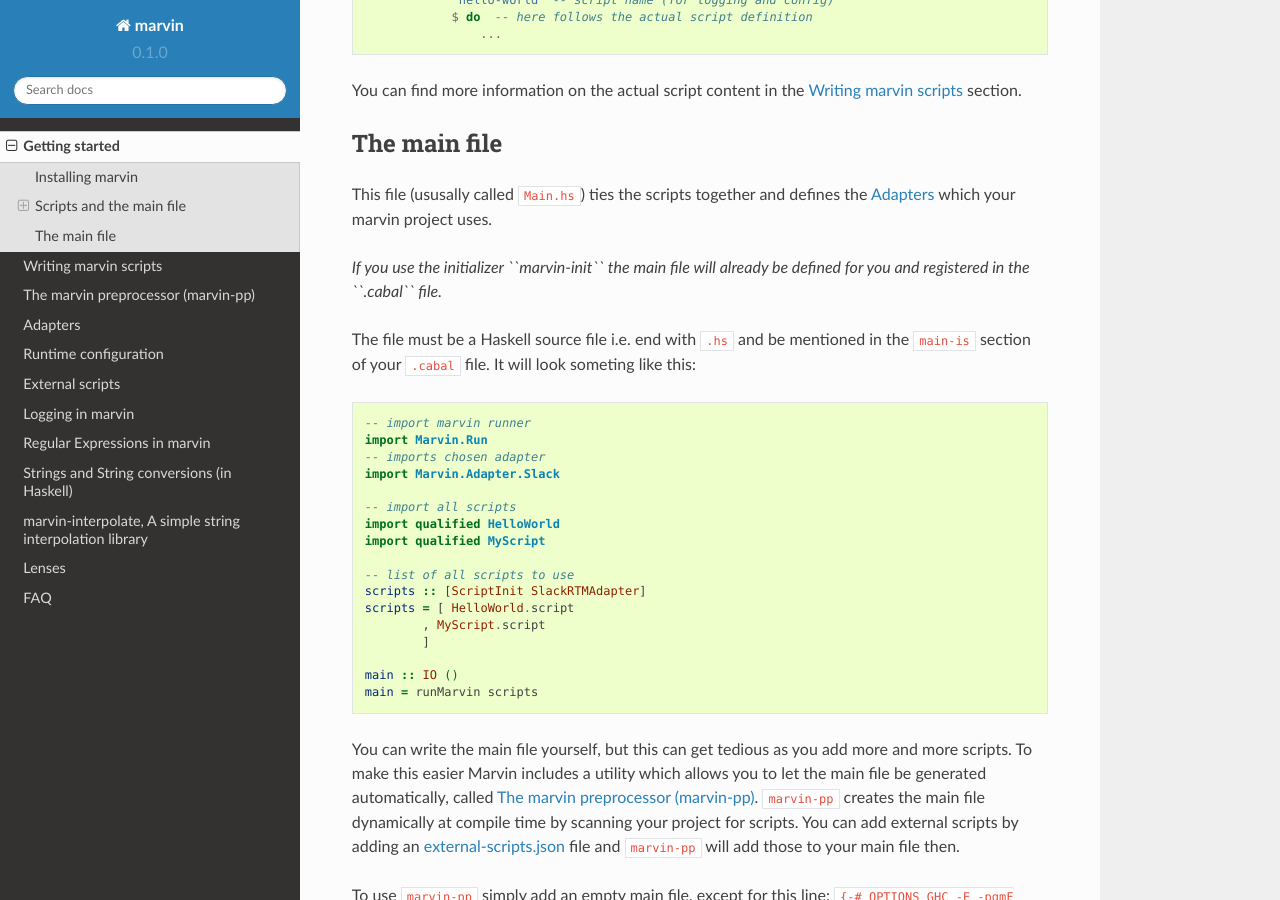
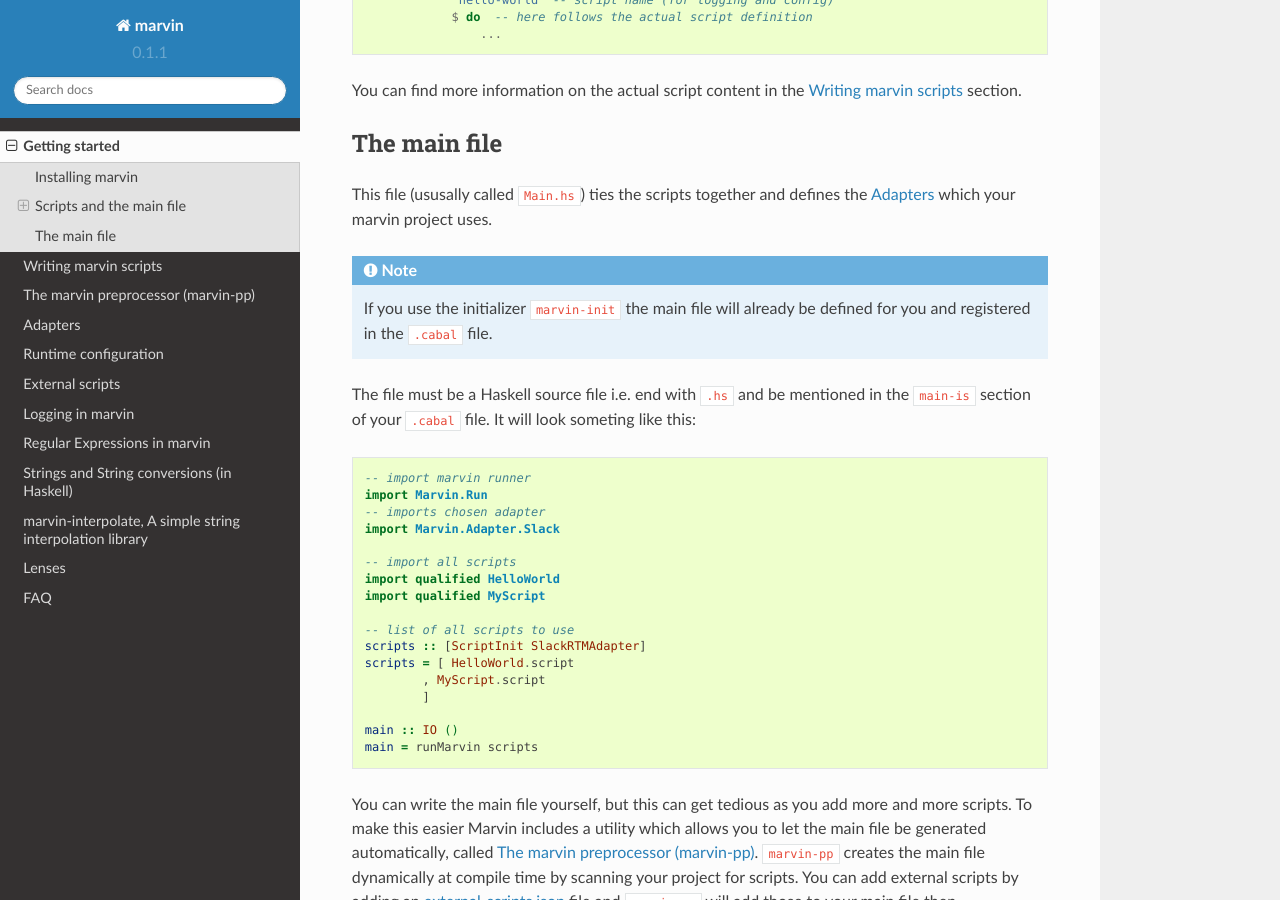
Before and after one commit to JustusAdam/marvin-docs, a Sphinx documentation site: the page built from source/getting-started.rst, in a window 1280 px wide and 900 px high, scrolled down 1616 px. Built offline with Sphinx 7.4.7 and the Read the Docs theme 2.0.0, drawn with Linux system fonts in a browser that asks for light colours; some of the changed text lies outside the part shown.

Commit message:
Updated some version numbers

```diff
--- a/source/conf.py
+++ b/source/conf.py
@@ -59,9 +59,9 @@
 # built documents.
 #
 # The short X.Y version.
-version = u'0.1.0'
+version = u'0.1.1'
 # The full version, including alpha/beta/rc tags.
-release = u'0.1.0-β'
+release = u'0.1.1-β'
 
 # The language for content autogenerated by Sphinx. Refer to documentation
 # for a list of supported languages.
--- a/source/getting-started.rst
+++ b/source/getting-started.rst
@@ -35,8 +35,8 @@
 
     # stack.yaml
     extra-deps:
-        - marvin-0.0.7
-        - marvin-interpolate-0.4.0
+        - marvin-0.1.1
+        - marvin-interpolate-1.0
 
 After that ``stack build`` will pull and install marvin for you.
 
@@ -84,7 +84,7 @@
 
 This file (ususally called ``Main.hs``) ties the scripts together and defines the :ref:`adapters` which your marvin project uses.
 
-*If you use the initializer ``marvin-init`` the main file will already be defined for you and registered in the ``.cabal`` file.*
+.. note:: If you use the initializer ``marvin-init`` the main file will already be defined for you and registered in the ``.cabal`` file.
 
 The file must be a Haskell source file i.e. end with ``.hs`` and be mentioned in the ``main-is`` section of your ``.cabal`` file.
 It will look someting like this:
--- a/source/scripting.rst
+++ b/source/scripting.rst
@@ -26,7 +26,7 @@
 
 .. hint::
     You dont *have* to use ``Marvin.Prelude``.
-    The prelude is just a convenient `collection of other modules <http://hackage.haskell.org/package/marvin-0.0.4/docs/Marvin-Prelude.html>`_, you can also import just the ones you need directly, but this is only recommended for people experienced with Haskell.
+    The prelude is just a convenient `collection of other modules <http://hackage.haskell.org/package/marvin-0.1.1/docs/Marvin-Prelude.html>`_, you can also import just the ones you need directly, but this is only recommended for people experienced with Haskell.
 
 ::
 
```
